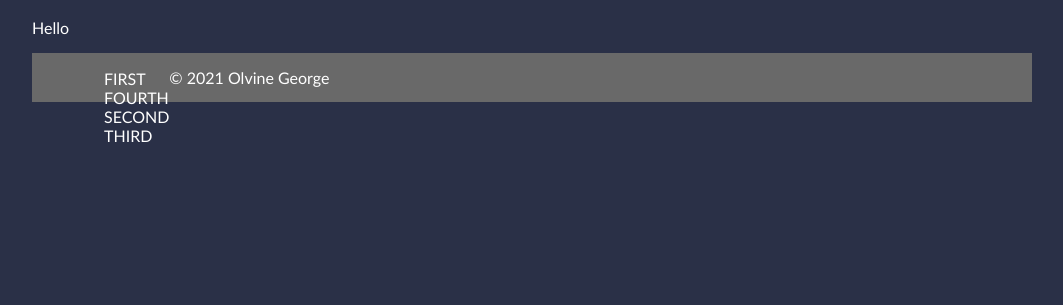
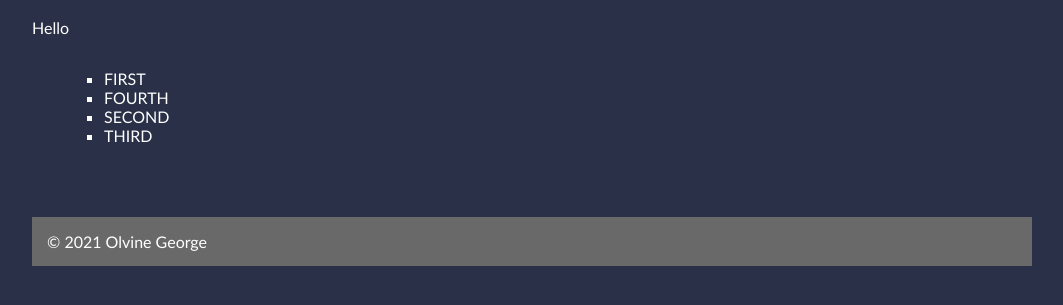
Before and after one commit to Olvine23/olvine-podcast, a Gatsby site: page /blog in a window 1280 px wide. Shown: the part 195-500 px from the top of the page, without its empty margins (108-1171 px from the left). Built offline with nearby package versions, Linux system fonts and the light colour scheme; Gatsby itself is replaced by a stand-in of ours.

Commit message:
merge those

```diff
--- a/src/components/layout.module.css
+++ b/src/components/layout.module.css
@@ -26,14 +26,15 @@ ul li{
     margin-left: 2em;
     text-transform: uppercase;
 }
-.list{display: block;
-float: left;}
-table{
-    float: right;
-}
+.list{
+display: block;
+float: left;
+list-style-type: square;
+text-transform: lowercase;}
 
 footer{
     background-color: dimgrey;
+    margin-top: 180px;
     padding: 15px;
 }
 .container{
--- a/src/pages/blog.js
+++ b/src/pages/blog.js
@@ -10,7 +10,7 @@ const Blog = ({data}) => {
             <p>Hello</p>
             <ul className = {list}>
                 {data.allFile.nodes.map(node => {
-                    return <li key = {node}>{node.name}</li>
+                    return <li key = {node.name}>{node.name}</li>
 
                 })}
             </ul>
```
Also changed, not shown: src/components/layout.js (line endings or trailing spaces).
